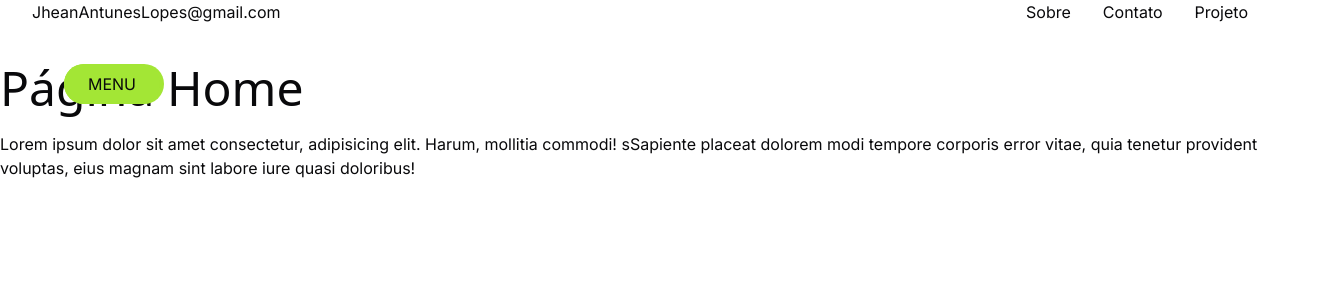
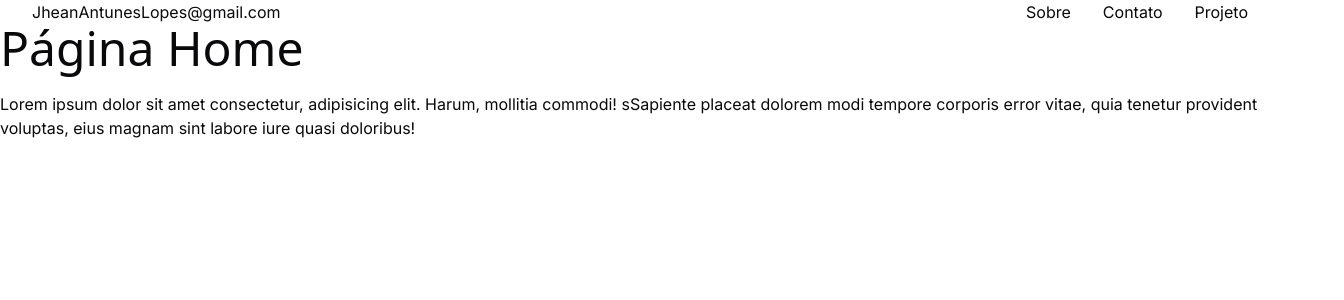
Before and after one commit to JheanAntunes/learn-framer-motion, a Next.js app: page / in a window 1280 px wide. Shown: the top 300 px of the page, 1344 px wide, since content can reach past the window. Built offline with nearby package versions, Linux system fonts and the light colour scheme.

Commit message:
:lipstick:	styles:  eslint-prettier

```diff
--- a/src/app/layout.tsx
+++ b/src/app/layout.tsx
@@ -1,5 +1,4 @@
 import Header from '@/components/layout/header'
-import SideMenu from '@/examples/awwwards/side-menu'
 import SmoothScrolling from '@/lib/SmoothScrolling'
 import type { Metadata } from 'next'
 import { Inter } from 'next/font/google'
@@ -21,10 +20,7 @@ export default function RootLayout({
     <html lang="pt-BR">
       <body className={inter.className}>
         <Header />
-        <SmoothScrolling>
-          <SideMenu />
-          {children}
-        </SmoothScrolling>
+        <SmoothScrolling>{children}</SmoothScrolling>
         {/* <AnimationCursor /> */}
       </body>
     </html>
```
